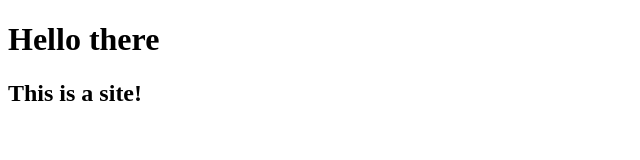
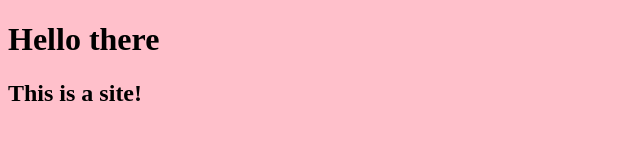
Before and after one commit to harrisonhui/git-intro-lesson, a plain HTML site: page index.html in a window 1280 px wide. Shown: the whole page, without its empty margins (0-640 px from the left). Drawn offline with Linux system fonts and the light colour scheme.

Commit message:
added styles, and linked style sheet

```diff
--- a/index.html
+++ b/index.html
@@ -5,6 +5,7 @@
     <meta http-equiv="X-UA-Compatible" content="IE=edge">
     <meta name="viewport" content="width=device-width, initial-scale=1.0">
     <title>Document</title>
+    <link rel="stylesheet" href="style.css">
 </head>
 <body>
     <h1>Hello there</h1>
--- a/style.css
+++ b/style.css
@@ -0,0 +1,4 @@
+body {
+    background: orange;
+    background: pink;
+}
```
